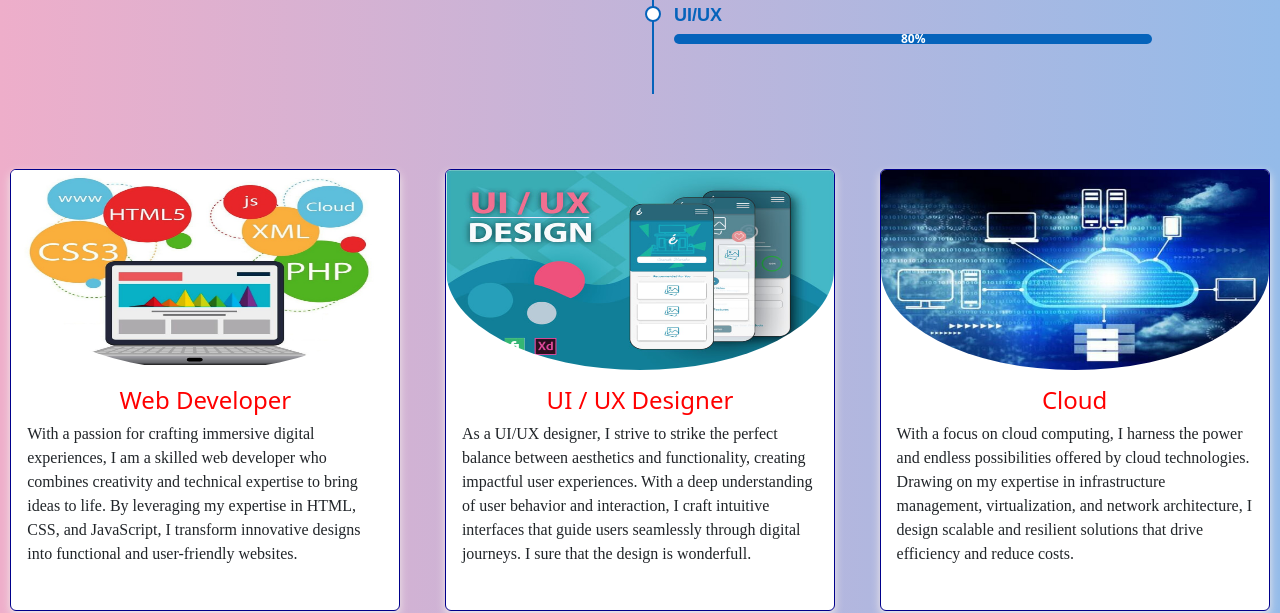
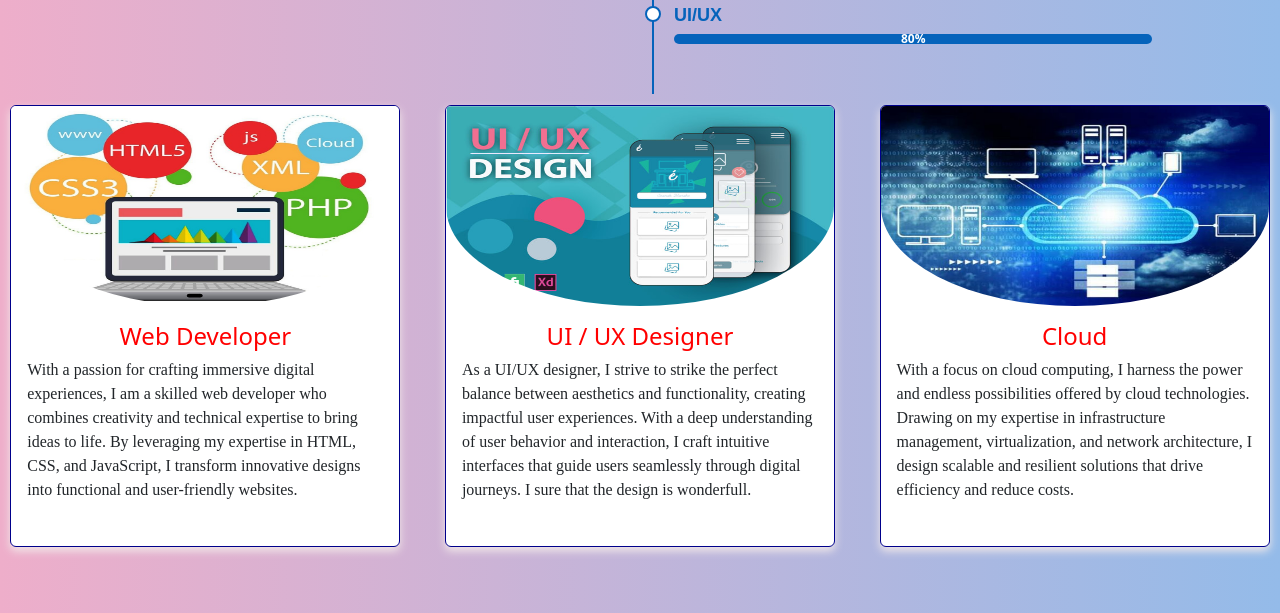
Before and after one commit to pattirukmangada/Portfolio, a plain HTML site: page index.html in a window 1280 px wide. Shown: the part 2248-2861 px from the top of the page. Drawn offline with nearby package versions, Linux system fonts and the light colour scheme; a web font is replaced by a local one.

Commit message:
services

```diff
--- a/index.css
+++ b/index.css
@@ -521,17 +521,14 @@ h2, h3 {
   /*---------------------------Resume end------------------------------------------*/
 
   /*--------------------------------services start-----------------------*/
-  .container-Services{
-    width: 100%;
-    height: 100%;
-  }
   .card-body h4{
     color:red;
     font-weight: 400;
     text-align: center;
   }
   .contain-service{
-    padding-top: 5%;
+    width: 100%;
+    height: 100%;
    }
  .card-img-top{
   display: flex;
--- a/index.html
+++ b/index.html
@@ -325,9 +325,6 @@
       <!-----------------------------------Services start------------------------->
 
       <section id="Services">
-        <div class="container-Services">
-          <div class="row">
-          </div>
          <div class="contain-service">
           <div class="row">
             <div class="col-md-4">
```
